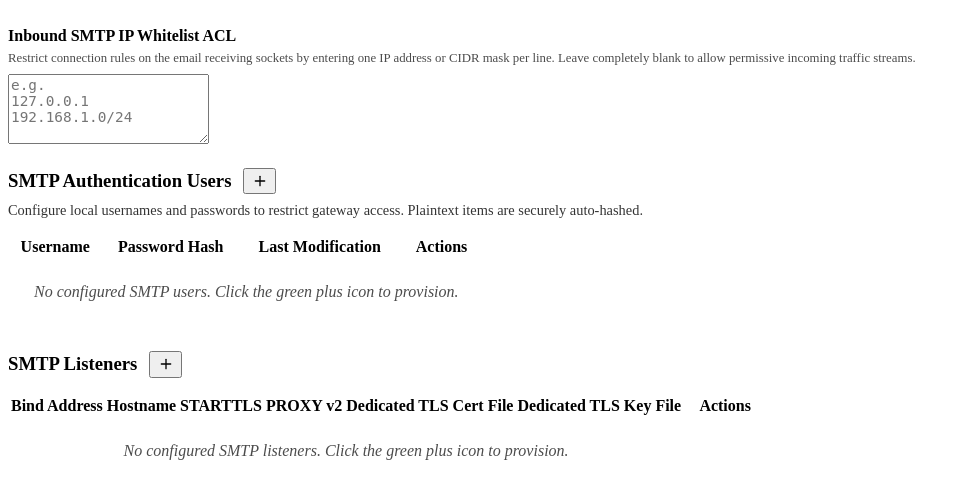
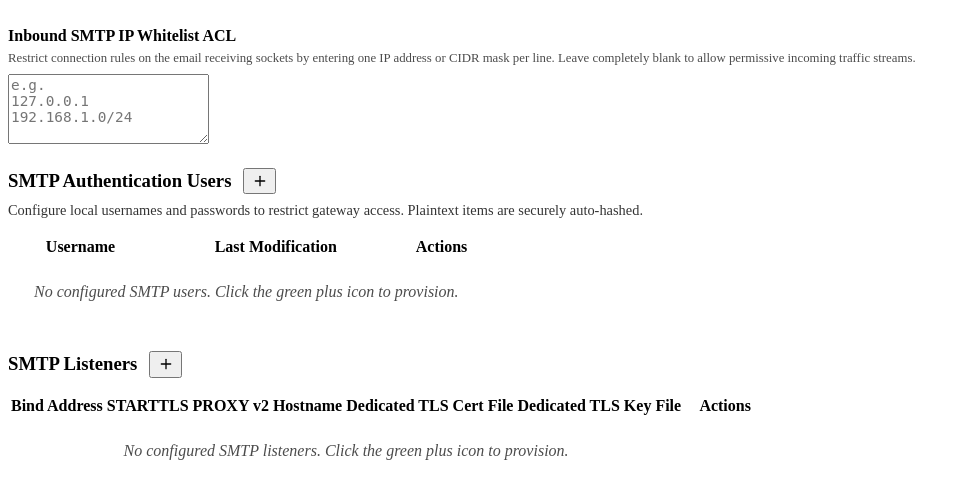
Before and after one commit to veduco/pySMTP-pushover, a Python web app: template frontend/templates/html/tab_smtp.html in a window 1280 px wide. Shown: the part 396-890 px from the top of the page, without its empty margins (0-970 px from the left). Run offline with Jinja, Linux system fonts and the light colour scheme; the template is opened without the code that fills it, so the values that code supplies are empty.

Commit message:
UI tweaks

```diff
--- a/frontend/templates/html/tab_smtp.html
+++ b/frontend/templates/html/tab_smtp.html
@@ -63,9 +63,8 @@
         <table>
             <thead>
                 <tr>
-                    <th class="sortable" @click="smtpSortCol = 'name'; smtpSortDir *= -1">Username <span x-show="smtpSortCol === 'name'" x-text="smtpSortDir === 1 ? '▲' : '▼'"></span></th>
-                    <th>Password Hash</th>
-                    <th class="sortable" @click="smtpSortCol = 'epoch'; smtpSortDir *= -1">Last Modification <span x-show="smtpSortCol === 'epoch'" x-text="smtpSortDir === 1 ? '▲' : '▼'"></span></th>
+                    <th class="table-sort" @click="smtpSortCol = 'name'; smtpSortDir *= -1">Username <span x-show="smtpSortCol === 'name'" x-text="smtpSortDir === 1 ? '▲' : '▼'"></span></th>
+                    <th class="table-sort table-col-min" @click="smtpSortCol = 'epoch'; smtpSortDir *= -1">Last Modification <span x-show="smtpSortCol === 'epoch'" x-text="smtpSortDir === 1 ? '▲' : '▼'"></span></th>
                     <th style="width: 80px;">Actions</th>
                 </tr>
             </thead>
@@ -76,8 +75,7 @@
                 <template x-for="u in sortedSmtpAuth" :key="u.name">
                     <tr>
                         <td x-text="u.name"></td>
-                        <td><span style="font-family: monospace; opacity: 0.5;">••••••••••••••••</span></td>
-                        <td x-text="formatTime(u.epoch)"></td>
+                        <td class="table-col-min" x-text="formatTime(u.epoch)"></td>
                         <td>
                             <div style="display: flex; gap: 0.5rem;">
                                 <button type="button" class="outline icon-btn" @click="openEditModal('smtp', u.name)" title="Change Password">
@@ -107,10 +105,10 @@
         <table>
             <thead>
                 <tr>
-                    <th class="sortable" @click="smtpListenerSortCol = 'bind'; smtpListenerSortDir *= -1">Bind Address <span x-show="smtpListenerSortCol === 'bind'" x-text="smtpListenerSortDir === 1 ? '▲' : '▼'"></span></th>
-                    <th class="sortable" @click="smtpListenerSortCol = 'hostname'; smtpListenerSortDir *= -1">Hostname <span x-show="smtpListenerSortCol === 'hostname'" x-text="smtpListenerSortDir === 1 ? '▲' : '▼'"></span></th>
-                    <th class="sortable" @click="smtpListenerSortCol = 'starttls'; smtpListenerSortDir *= -1">STARTTLS <span x-show="smtpListenerSortCol === 'starttls'" x-text="smtpListenerSortDir === 1 ? '▲' : '▼'"></span></th>
-                    <th class="sortable" @click="smtpListenerSortCol = 'proxy_protocol'; smtpListenerSortDir *= -1">PROXY v2 <span x-show="smtpListenerSortCol === 'proxy_protocol'" x-text="smtpListenerSortDir === 1 ? '▲' : '▼'"></span></th>
+                    <th class="table-sort" @click="smtpListenerSortCol = 'bind'; smtpListenerSortDir *= -1">Bind Address <span x-show="smtpListenerSortCol === 'bind'" x-text="smtpListenerSortDir === 1 ? '▲' : '▼'"></span></th>
+                    <th class="table-sort table-col-min" @click="smtpListenerSortCol = 'starttls'; smtpListenerSortDir *= -1">STARTTLS <span x-show="smtpListenerSortCol === 'starttls'" x-text="smtpListenerSortDir === 1 ? '▲' : '▼'"></span></th>
+                    <th class="table-sort table-col-min" @click="smtpListenerSortCol = 'proxy_protocol'; smtpListenerSortDir *= -1">PROXY v2 <span x-show="smtpListenerSortCol === 'proxy_protocol'" x-text="smtpListenerSortDir === 1 ? '▲' : '▼'"></span></th>
+                    <th class="table-sort table-col-min" @click="smtpListenerSortCol = 'hostname'; smtpListenerSortDir *= -1">Hostname <span x-show="smtpListenerSortCol === 'hostname'" x-text="smtpListenerSortDir === 1 ? '▲' : '▼'"></span></th>
                     <th>Dedicated TLS Cert File</th>
                     <th>Dedicated TLS Key File</th>
                     <th style="width: 80px;">Actions</th>
@@ -130,15 +128,15 @@
                                 </svg>
                             </span>
                         </td>
+                        <td class="table-col-min" style="text-align: center; vertical-align: middle;">
+                            <svg x-show="l.starttls === true" viewBox="0 0 24 24" width="20" height="20" fill="none" stroke="#10b981" stroke-width="2.5" stroke-linecap="round" stroke-linejoin="round" style="display: block; margin: 0 auto;"><rect x="3" y="11" width="18" height="11" rx="2" ry="2"></rect><path d="M7 11V7a5 5 0 0 1 10 0v4"></path></svg>
+                            <svg x-show="l.starttls !== true" viewBox="0 0 24 24" width="20" height="20" fill="none" stroke="#ef4444" stroke-width="2.5" stroke-linecap="round" stroke-linejoin="round" style="display: block; margin: 0 auto;"><rect x="3" y="11" width="18" height="11" rx="2" ry="2"></rect><path d="M7 11V7a5 5 0 0 1 9.9-1"></path></svg>
+                        </td>
+                        <td class="table-col-min" style="text-align: center; vertical-align: middle;">
+                            <svg x-show="l.proxy_protocol === true" viewBox="0 0 24 24" width="20" height="20" fill="none" stroke="currentColor" stroke-width="2.5" stroke-linecap="round" stroke-linejoin="round" style="display: block; margin: 0 auto;"><polyline points="20 6 9 17 4 12"></polyline></svg>
+                            <svg x-show="l.proxy_protocol !== true" viewBox="0 0 24 24" width="20" height="20" fill="none" stroke="currentColor" stroke-width="2.5" stroke-linecap="round" stroke-linejoin="round" style="display: block; margin: 0 auto;"><line x1="18" y1="6" x2="6" y2="18"></line><line x1="6" y1="6" x2="18" y2="18"></line></svg>
+                        </td>
                         <td x-text="l.hostname || '-'"></td>
-                        <td style="text-align: center; vertical-align: middle;">
-                            <svg x-show="l.starttls === true" viewBox="0 0 24 24" width="20" height="20" fill="none" stroke="#10b981" stroke-width="2.5" stroke-linecap="round" stroke-linejoin="round" style="display: block; margin: 0 auto;"><rect x="3" y="11" width="18" height="11" rx="2" ry="2"></rect><path d="M7 11V7a5 5 0 0 1 10 0v4"></path></svg>
-                            <svg x-show="!l.starttls" viewBox="0 0 24 24" width="20" height="20" fill="none" stroke="#ef4444" stroke-width="2.5" stroke-linecap="round" stroke-linejoin="round" style="display: block; margin: 0 auto;"><rect x="3" y="11" width="18" height="11" rx="2" ry="2"></rect><path d="M7 11V7a5 5 0 0 1 9.9-1"></path></svg>
-                        </td>
-                        <td style="text-align: center; vertical-align: middle;">
-                            <svg x-show="l.proxy_protocol === true" viewBox="0 0 24 24" width="20" height="20" fill="none" stroke="#10b981" stroke-width="2.5" stroke-linecap="round" stroke-linejoin="round" style="display: block; margin: 0 auto;"><polyline points="20 6 9 17 4 12"></polyline></svg>
-                            <svg x-show="!l.proxy_protocol" viewBox="0 0 24 24" width="20" height="20" fill="none" stroke="#ef4444" stroke-width="2.5" stroke-linecap="round" stroke-linejoin="round" style="display: block; margin: 0 auto;"><line x1="18" y1="6" x2="6" y2="18"></line><line x1="6" y1="6" x2="18" y2="18"></line></svg>
-                        </td>
                         <td x-text="l.tls_cert_file || '-'"></td>
                         <td x-text="l.tls_key_file || '-'"></td>
                         <td>
--- a/frontend/templates/html/tab_ui.html
+++ b/frontend/templates/html/tab_ui.html
@@ -124,7 +124,7 @@
         <table>
             <thead>
                 <tr>
-                    <th class="table-sort" style="width: auto;" @click="setUiListenerSort('bind')">Bind Address <span style="font-size: 0.8em;" x-show="uiListenerSortCol==='bind'" x-text="uiListenerSortDir===1 ? '▲' : '▼'"></span></th>
+                    <th class="table-sort" @click="setUiListenerSort('bind')">Bind Address <span style="font-size: 0.8em;" x-show="uiListenerSortCol==='bind'" x-text="uiListenerSortDir===1 ? '▲' : '▼'"></span></th>
                     <th class="table-sort table-col-min" @click="setUiListenerSort('https')">HTTPS <span style="font-size: 0.8em;" x-show="uiListenerSortCol==='https'" x-text="uiListenerSortDir===1 ? '▲' : '▼'"></span></th>
                     <th>Dedicated TLS Cert File</th>
                     <th>Dedicated TLS Key File</th>
@@ -145,7 +145,7 @@
                         </td>
                         <td class="table-col-min" style="text-align: center; vertical-align: middle;">
                             <svg x-show="l.https === true" viewBox="0 0 24 24" width="20" height="20" fill="none" stroke="#10b981" stroke-width="2.5" stroke-linecap="round" stroke-linejoin="round" style="display: block; margin: 0 auto;"><rect x="3" y="11" width="18" height="11" rx="2" ry="2"></rect><path d="M7 11V7a5 5 0 0 1 10 0v4"></path></svg>
-                            <svg x-show="!l.https" viewBox="0 0 24 24" width="20" height="20" fill="none" stroke="#ef4444" stroke-width="2.5" stroke-linecap="round" stroke-linejoin="round" style="display: block; margin: 0 auto;"><rect x="3" y="11" width="18" height="11" rx="2" ry="2"></rect><path d="M7 11V7a5 5 0 0 1 9.9-1"></path></svg>
+                            <svg x-show="l.https !== true" viewBox="0 0 24 24" width="20" height="20" fill="none" stroke="#ef4444" stroke-width="2.5" stroke-linecap="round" stroke-linejoin="round" style="display: block; margin: 0 auto;"><rect x="3" y="11" width="18" height="11" rx="2" ry="2"></rect><path d="M7 11V7a5 5 0 0 1 9.9-1"></path></svg>
                         </td>
                         <td x-text="l.tls_cert || '-'"></td>
                         <td x-text="l.tls_key || '-'"></td>
```
Also changed, not shown: frontend/templates/html/tab_smarthost.html (+11 -1 lines), frontend/templates/js/js_computed.js (+39 -26 lines).
